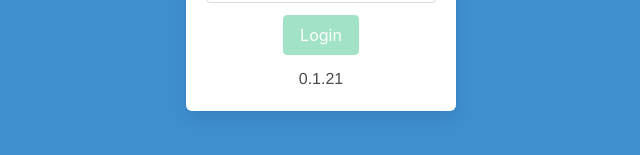
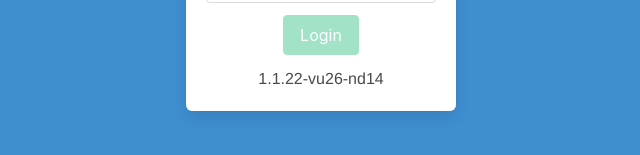
Before and after one commit to franselles/mob10time-prog, a Vue app: page /#/login in a window 1280 px wide. Shown: the part 389-544 px from the top of the page, without its empty margins (319-959 px from the left). Built offline with nearby package versions, Linux system fonts and the light colour scheme; no server answers.

Commit message:
reload 2023

```diff
--- a/package.json
+++ b/package.json
@@ -1,6 +1,6 @@
 {
   "name": "time-control",
-  "version": "0.1.21",
+  "version": "1.1.22",
   "private": true,
   "scripts": {
     "serve": "vue-cli-service serve",
--- a/src/main.js
+++ b/src/main.js
@@ -9,7 +9,7 @@ import VueAxios from 'vue-axios';
 
 import './../node_modules/bulma/css/bulma.min.css';
 
-//const baseURL = 'http://localhost:8080/api/';
+// const baseURL = 'http://localhost:8080/api/';
 const baseURL = '/api/';
 
 axios.defaults.baseURL = baseURL;
--- a/src/views/login/Login.vue
+++ b/src/views/login/Login.vue
@@ -8,14 +8,7 @@
               <div class="field">
                 <label for="" class="label">DNI/NIE</label>
                 <div class="control has-icons-left">
-                  <input
-                    v-model="pin"
-                    type="password"
-                    placeholder="*********"
-                    class="input"
-                    maxlength="9"
-                    required
-                  />
+                  <input v-model="pin" type="password" placeholder="*********" class="input" maxlength="9" required />
                   <span class="icon is-small is-left">
                     <i class="fa fa-lock"></i>
                   </span>
@@ -32,7 +25,7 @@
                 </div>
                 <div class="message-body">DNI / NIE INCORRECTOS</div>
               </article>
-              <a href="#" class="float-right">0.1.21</a>
+              <a href="#" class="float-right">1.1.22-vu26-nd14</a>
             </form>
           </div>
         </div>
```
Also changed, not shown: 1 other file (tests, documents, lock files or other folders).
